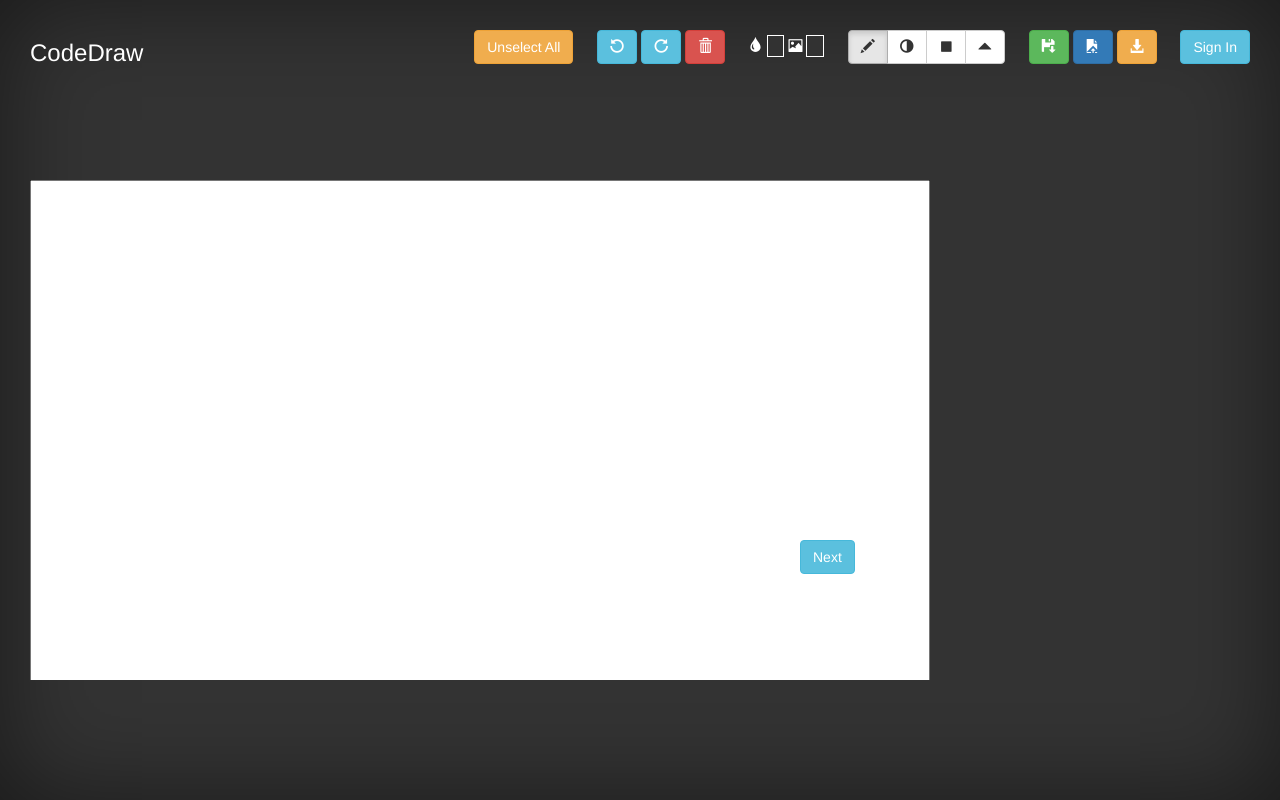
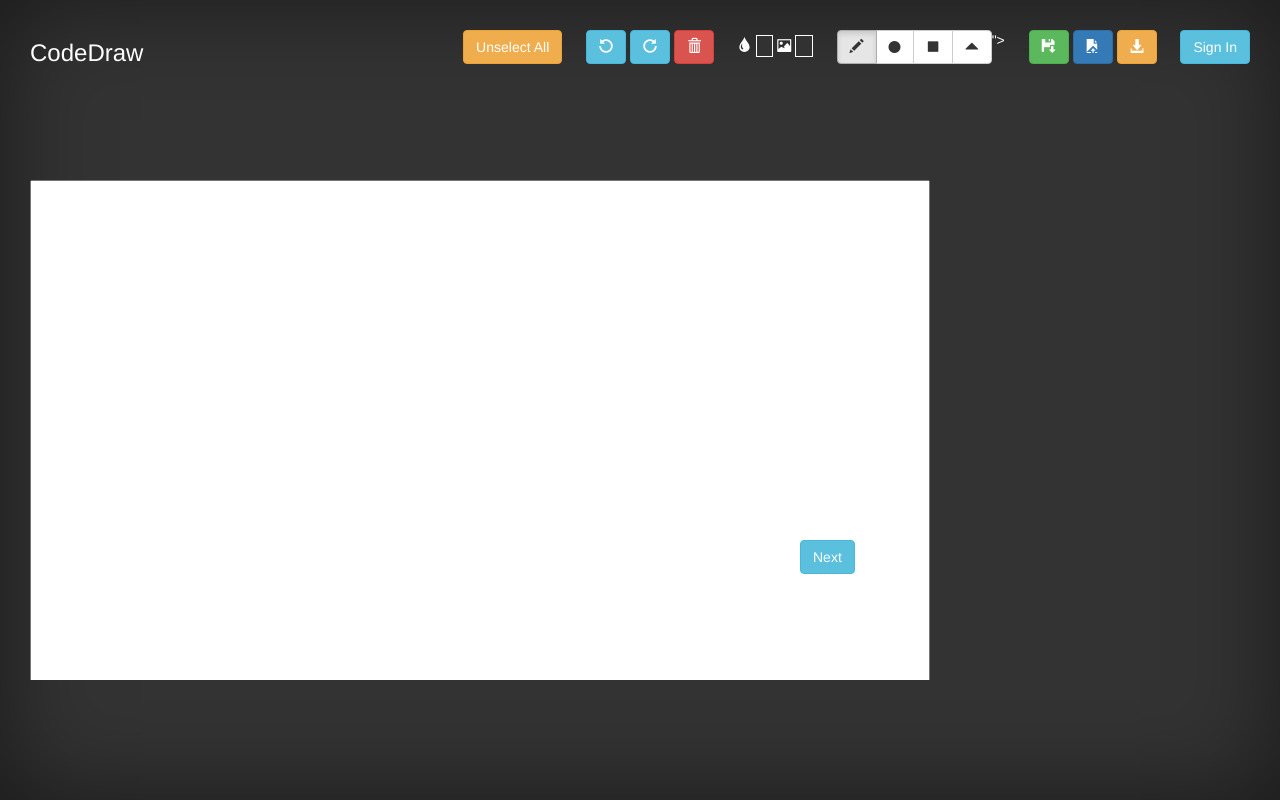
Before and after one commit to GetOffMyGit/Titanik_Digital_Ink, a website: page index.html in a window 1280 px wide. Drawn offline with nearby package versions, Linux system fonts and the light colour scheme.

Commit message:
Changed circle button icon.

```diff
--- a/index.html
+++ b/index.html
@@ -100,7 +100,8 @@
 								<li>
                                     <div aria-label="..." class="btn-group"role="group">
                                         <button class="btn btn-default draw-tool active" id="penButton" type="button"><span aria-hidden="true"class="glyphicon glyphicon-pencil"></span></button>
-                                        <button class="btn btn-default draw-tool" id="circleShapeButton" type="button"><span aria-hidden="true"class="glyphicon glyphicon-adjust"></span></button>
+                                        <button class="btn btn-default draw-tool" id="circleShapeButton" type="button"><span aria-hidden="true"class="fa fa-circle"></span></button>
+"></span></button>
                                         <button class="btn btn-default draw-tool" id="squareShapeButton" type="button"><span aria-hidden="true"class="glyphicon glyphicon-stop"></span></button>
                                         <button class="btn btn-default draw-tool" id="triangleShapeButton" type="button"><span aria-hidden="true"class="glyphicon glyphicon-triangle-top"></span></button>
                                     </div>
```
